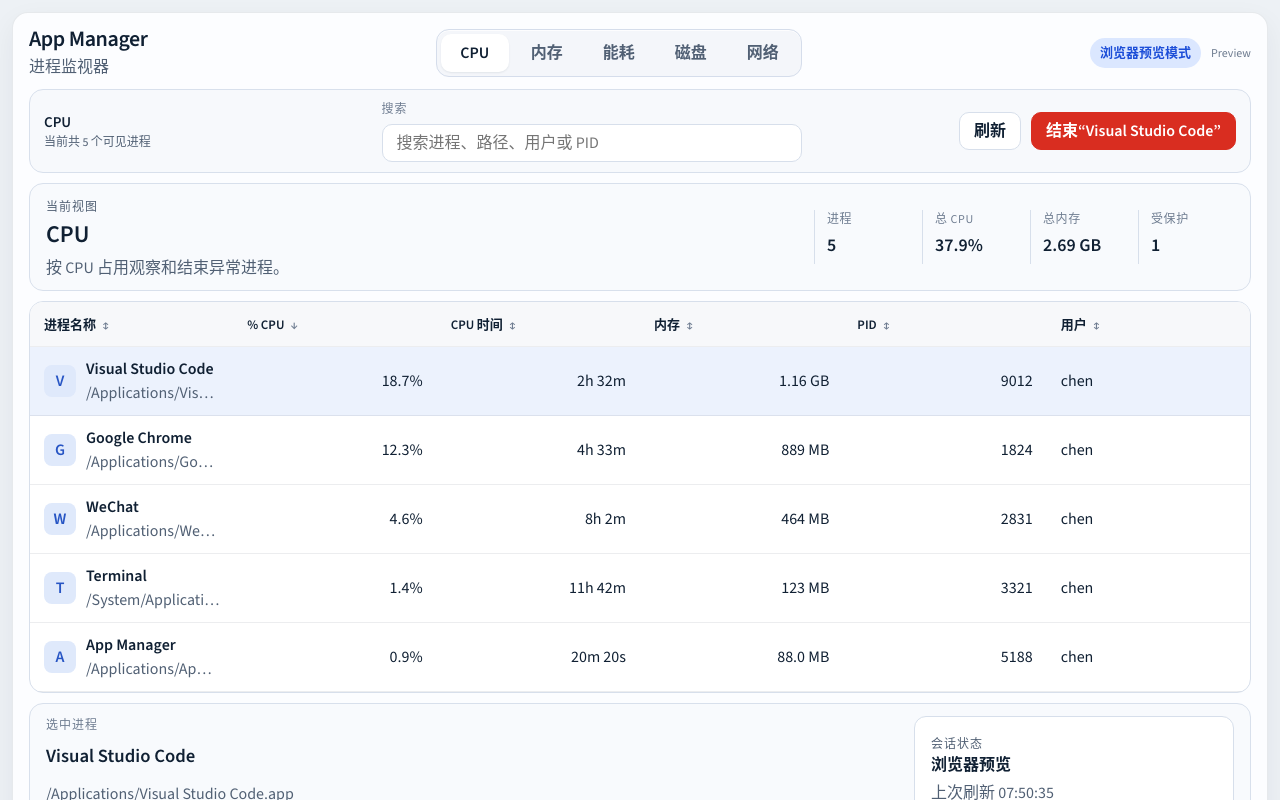
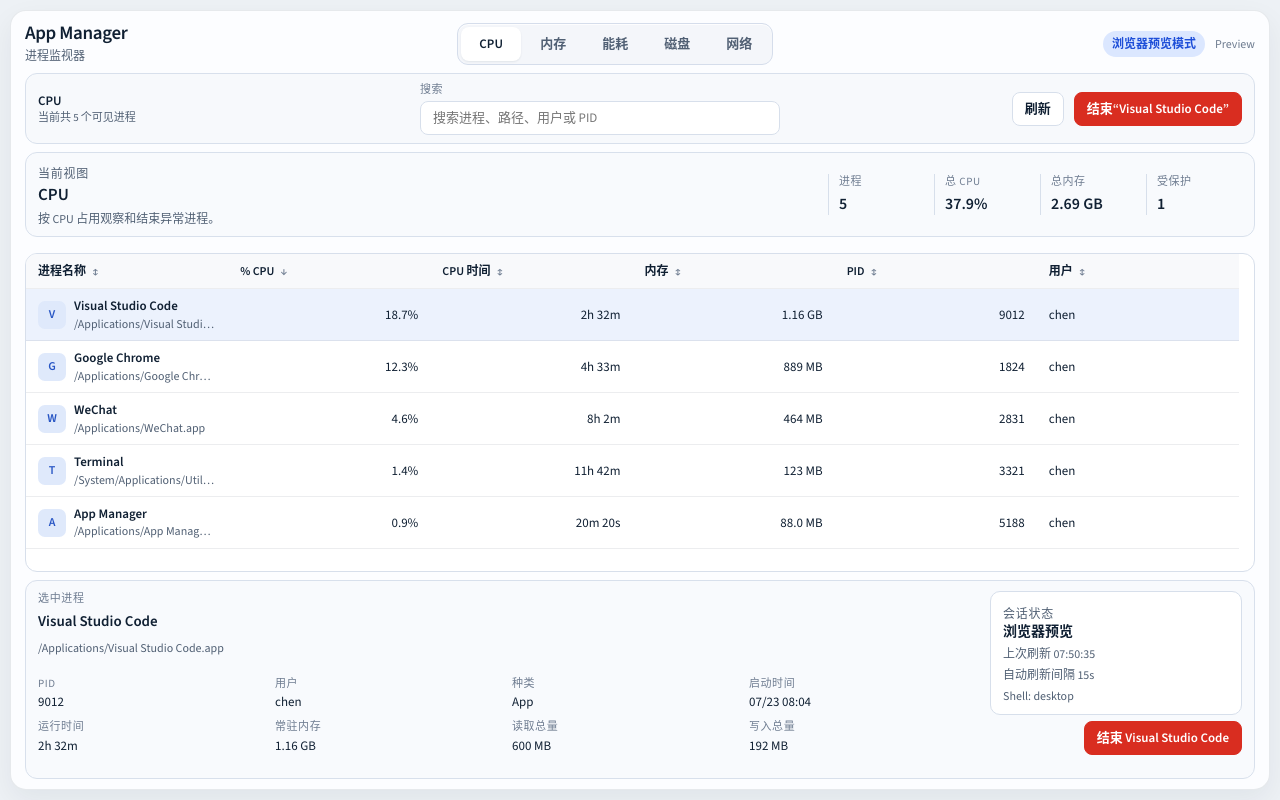
Before and after one commit to ZhcChen/App-Manager, a React (Vite) app in the folder desktop/: page / in a window 1280 px wide. Shown: the top 800 px of the page. Built offline with nearby package versions, Linux system fonts and the light colour scheme.

Commit message:
fix(desktop): tighten monitor layout density

```diff
--- a/desktop/src/styles/base.css
+++ b/desktop/src/styles/base.css
@@ -2,8 +2,14 @@
   color: var(--color-text-primary);
   background: #edf1f5;
   font-family: var(--font-family-ui);
+  --font-size-2xs: 11px;
+  --font-size-xs: 12px;
+  --font-size-sm: 13px;
+  --font-size-md: 14px;
+  --font-size-lg: 16px;
+  --font-size-xl: 18px;
   font-synthesis: none;
-  line-height: 1.5;
+  line-height: 1.4;
   text-rendering: optimizeLegibility;
   -webkit-font-smoothing: antialiased;
   -moz-osx-font-smoothing: grayscale;
@@ -16,11 +22,14 @@
 html,
 body,
 #root {
+  height: 100%;
   min-height: 100%;
 }
 
 body {
   margin: 0;
+  overflow: hidden;
+  font-size: var(--font-size-sm);
 }
 
 button,
@@ -37,21 +46,25 @@
 }
 
 .app-shell {
-  min-height: 100vh;
-  padding: 12px;
+  height: 100dvh;
+  min-height: 100dvh;
+  padding: 10px;
+  overflow: hidden;
 }
 
 .monitor-shell {
-  min-height: calc(100vh - 24px);
+  height: 100%;
+  min-height: 0;
   display: grid;
-  grid-template-rows: auto auto auto auto 1fr auto;
-  gap: 10px;
-  padding: 14px 16px 12px;
+  grid-template-rows: auto auto auto auto minmax(0, 1fr) auto;
+  gap: 8px;
+  padding: 12px 14px 10px;
   border: 1px solid rgba(16, 32, 51, 0.09);
   border-radius: 16px;
   background: #fcfdff;
   box-shadow: 0 10px 28px rgba(16, 32, 51, 0.06);
   font-variant-numeric: tabular-nums;
+  overflow: hidden;
 }
 
 .monitor-header,
@@ -66,7 +79,7 @@
   display: grid;
   grid-template-columns: auto 1fr auto;
   align-items: center;
-  gap: 16px;
+  gap: 12px;
 }
 
 .monitor-header__title h1,
@@ -76,7 +89,7 @@
 }
 
 .monitor-header__title h1 {
-  font-size: 22px;
+  font-size: 19px;
   line-height: 1.1;
   letter-spacing: -0.02em;
 }
@@ -88,6 +101,7 @@
 .detail-card p {
   margin: 4px 0 0;
   color: var(--color-text-secondary);
+  font-size: var(--font-size-xs);
 }
 
 .monitor-header__status {
@@ -99,16 +113,16 @@
 
 .monitor-header__runtime {
   color: var(--color-text-muted);
-  font-size: 12px;
+  font-size: var(--font-size-xs);
 }
 
 .view-tabs {
   display: inline-flex;
   align-items: center;
-  gap: 4px;
-  padding: 4px;
+  gap: 2px;
+  padding: 3px;
   justify-self: center;
-  border-radius: 13px;
+  border-radius: 11px;
   background: #f4f6fa;
   border: 1px solid #d5ddeb;
   box-shadow: inset 0 1px 0 rgba(255, 255, 255, 0.8);
@@ -122,12 +136,13 @@
 }
 
 .view-tabs button {
-  min-width: 68px;
-  min-height: 38px;
-  padding: 0 14px;
-  border-radius: 10px;
+  min-width: 60px;
+  min-height: 34px;
+  padding: 0 12px;
+  border-radius: 8px;
   color: var(--color-text-secondary);
   font-weight: 600;
+  font-size: var(--font-size-sm);
 }
 
 .view-tabs button.is-active {
@@ -138,15 +153,15 @@
 
 .monitor-toolbar {
   justify-content: space-between;
-  gap: 14px;
-  padding: 10px 14px;
-  border-radius: 14px;
+  gap: 12px;
+  padding: 8px 12px;
+  border-radius: 12px;
   background: #f7f9fc;
   border: 1px solid #d8e0ec;
 }
 
 .monitor-toolbar__meta {
-  min-width: 180px;
+  min-width: 150px;
 }
 
 .toolbar-title,
@@ -161,31 +176,31 @@
 }
 
 .toolbar-title {
-  font-size: 15px;
+  font-size: var(--font-size-sm);
   font-weight: 600;
 }
 
 .toolbar-subtitle {
   color: var(--color-text-secondary);
-  font-size: 12px;
+  font-size: var(--font-size-2xs);
 }
 
 .monitor-toolbar__search {
   flex: 1 1 auto;
-  max-width: 420px;
+  max-width: 360px;
 }
 
 .search-field {
   display: grid;
-  gap: 6px;
+  gap: 4px;
 }
 
 .search-label,
 .section-label {
   margin: 0;
   color: var(--color-text-muted);
-  font-size: 12px;
-  letter-spacing: 0.08em;
+  font-size: var(--font-size-2xs);
+  letter-spacing: 0.06em;
   text-transform: uppercase;
 }
 
@@ -195,12 +210,13 @@
 
 .search-field input {
   width: 100%;
-  min-height: 38px;
-  padding: 0 84px 0 14px;
+  min-height: 34px;
+  padding: 0 70px 0 12px;
   border: 1px solid var(--color-border-soft);
-  border-radius: 10px;
+  border-radius: 8px;
   background: #ffffff;
   color: var(--color-text-primary);
+  font-size: var(--font-size-sm);
 }
 
 .search-field input:focus,
@@ -218,10 +234,11 @@
   top: 50%;
   right: 8px;
   transform: translateY(-50%);
-  min-height: 30px;
-  padding: 0 10px;
-  border-radius: 8px;
+  min-height: 24px;
+  padding: 0 8px;
+  border-radius: 6px;
   color: var(--color-accent-strong);
+  font-size: var(--font-size-xs);
 }
 
 .monitor-toolbar__actions {
@@ -232,11 +249,12 @@
 
 .secondary-button,
 .danger-button {
-  min-height: 38px;
-  padding: 0 14px;
-  border-radius: 10px;
+  min-height: 34px;
+  padding: 0 12px;
+  border-radius: 8px;
   border: 1px solid var(--color-border-soft);
   font-weight: 600;
+  font-size: var(--font-size-sm);
 }
 
 .secondary-button {
@@ -253,46 +271,59 @@
 .monitor-summary {
   display: grid;
   grid-template-columns: minmax(0, 1fr) auto;
-  gap: 16px;
-  padding: 10px 16px;
-  border-radius: 14px;
+  gap: 12px;
+  padding: 8px 12px;
+  border-radius: 12px;
   background: #f8fafd;
   border: 1px solid #d8e0ec;
+}
+
+.monitor-summary__primary {
+  display: grid;
+  align-content: center;
+  gap: 2px;
+}
+
+.monitor-summary__primary h2 {
+  font-size: 17px;
+  line-height: 1.15;
 }
 
 .monitor-summary__stats {
   display: grid;
   grid-template-columns: repeat(4, minmax(96px, 1fr));
-  gap: 12px;
+  gap: 10px;
+  align-content: center;
 }
 
 .monitor-summary__stats div {
-  padding-left: 12px;
+  padding-left: 10px;
   border-left: 1px solid var(--color-border-soft);
 }
 
 .monitor-summary__stats dt {
   color: var(--color-text-muted);
-  font-size: 12px;
+  font-size: var(--font-size-2xs);
   text-transform: uppercase;
   letter-spacing: 0.05em;
 }
 
 .monitor-summary__stats dd {
-  margin-top: 4px;
-  font-size: 18px;
+  margin-top: 3px;
+  font-size: 16px;
   font-weight: 600;
+  white-space: nowrap;
 }
 
 .status-pill {
   display: inline-flex;
   align-items: center;
-  min-height: 30px;
-  padding: 0 10px;
+  min-height: 26px;
+  padding: 0 9px;
   border-radius: 999px;
   background: var(--color-accent-soft);
   color: var(--color-accent-strong);
-  font-size: 13px;
+  font-size: var(--font-size-xs);
   font-weight: 600;
 }
 
@@ -313,9 +344,9 @@
 
 .feedback-banner {
   justify-content: space-between;
-  gap: 16px;
-  padding: 12px 14px;
-  border-radius: 14px;
+  gap: 12px;
+  padding: 10px 12px;
+  border-radius: 12px;
   border: 1px solid var(--color-border-soft);
 }
 
@@ -328,18 +359,29 @@
 }
 
 .feedback-banner__title {
+  font-size: var(--font-size-sm);
   font-weight: 600;
 }
 
 .feedback-banner__copy {
   margin-top: 4px;
   color: var(--color-text-secondary);
+  font-size: var(--font-size-xs);
+}
+
+.monitor-shell > .feedback-banner {
+  grid-row: 4;
 }
 
 .process-table-wrap {
+  grid-row: 5;
+  min-height: 0;
+  height: 100%;
+  align-self: stretch;
   overflow: auto;
+  scrollbar-gutter: stable;
   border: 1px solid var(--color-border-soft);
-  border-radius: 14px;
+  border-radius: 12px;
   background: #ffffff;
 }
 
@@ -351,16 +393,17 @@
 
 .process-table th,
 .process-table td {
-  padding: 10px 14px;
+  padding: 8px 12px;
   border-bottom: 1px solid rgba(16, 32, 51, 0.08);
   vertical-align: middle;
+  font-size: var(--font-size-sm);
 }
 
 .process-table thead th {
   position: sticky;
   top: 0;
   z-index: 1;
-  background: #f7f8fa;
+  background: #f8f9fb;
 }
 
 .column-sort-button {
@@ -371,12 +414,12 @@
   padding: 0;
   color: var(--color-text-primary);
   font-weight: 600;
-  font-size: 13px;
+  font-size: var(--font-size-xs);
 }
 
 .sort-indicator {
   color: var(--color-text-muted);
-  font-size: 12px;
+  font-size: var(--font-size-2xs);
 }
 
 .process-table tbody tr {
@@ -394,20 +437,21 @@
 .process-cell__identity {
   display: flex;
   align-items: center;
-  gap: 10px;
+  gap: 8px;
   min-width: 0;
 }
 
 .process-cell__icon {
-  width: 32px;
-  height: 32px;
-  border-radius: 8px;
+  width: 28px;
+  height: 28px;
+  border-radius: 7px;
   display: grid;
   place-items: center;
   background: #dfe9fb;
   color: #2755c4;
   font-weight: 700;
   flex: 0 0 auto;
+  font-size: var(--font-size-xs);
 }
 
 .process-cell__content {
@@ -422,9 +466,15 @@
   white-space: nowrap;
 }
 
+.process-cell__content strong {
+  font-size: var(--font-size-sm);
+  font-weight: 600;
+}
+
 .process-cell__content span,
 .metric-busy {
   color: var(--color-text-secondary);
+  font-size: var(--font-size-xs);
 }
 
 .align-end {
@@ -435,10 +485,10 @@
   display: inline-flex;
   align-items: center;
   justify-content: center;
-  min-height: 28px;
-  padding: 0 10px;
+  min-height: 24px;
+  padding: 0 8px;
   border-radius: 999px;
-  font-size: 12px;
+  font-size: var(--font-size-2xs);
   font-weight: 600;
 }
 
@@ -452,13 +502,19 @@
   color: var(--color-danger-strong);
 }
 
+.monitor-shell > .empty-state {
+  grid-row: 5;
+}
+
 .detail-panel {
+  grid-row: 6;
   display: grid;
-  grid-template-columns: minmax(0, 1fr) 320px;
+  grid-template-columns: minmax(0, 1fr) 252px;
+  align-self: start;
   align-items: stretch;
-  gap: 16px;
-  padding: 12px 16px;
-  border-radius: 14px;
+  gap: 12px;
+  padding: 10px 12px;
+  border-radius: 12px;
   background: #f8fafd;
   border: 1px solid #d8e0ec;
 }
@@ -466,36 +522,57 @@
 .detail-panel__selection,
 .detail-panel__actions {
   display: grid;
-  gap: 8px;
+  gap: 6px;
+  min-width: 0;
+}
+
+.detail-panel__selection {
+  align-content: start;
+}
+
+.detail-panel__selection h3 {
+  font-size: 15px;
+  line-height: 1.2;
+}
+
+.detail-panel__actions {
+  align-content: start;
+}
+
+.detail-path {
+  overflow: hidden;
+  text-overflow: ellipsis;
+  white-space: nowrap;
 }
 
 .detail-grid {
   display: grid;
   grid-template-columns: repeat(4, minmax(0, 1fr));
-  gap: 10px;
+  gap: 8px;
 }
 
 .detail-grid dt {
   color: var(--color-text-muted);
-  font-size: 12px;
+  font-size: var(--font-size-2xs);
   text-transform: uppercase;
   letter-spacing: 0.05em;
 }
 
 .detail-grid dd {
-  margin-top: 4px;
+  margin-top: 2px;
+  font-size: var(--font-size-sm);
 }
 
 .detail-card {
-  padding: 14px 16px;
-  border-radius: 12px;
+  padding: 10px 12px;
+  border-radius: 10px;
   background: #ffffff;
   border: 1px solid var(--color-border-soft);
 }
 
 .detail-card h3 {
   margin: 0;
-  font-size: 16px;
+  font-size: var(--font-size-md);
 }
 
 .detail-panel__terminate {
@@ -503,7 +580,8 @@
 }
 
 .empty-state {
-  min-height: 260px;
+  min-height: 0;
+  height: 100%;
   display: grid;
   place-items: center;
   text-align: center;
@@ -515,6 +593,7 @@
 .empty-state h3 {
   margin: 0 0 8px;
   color: var(--color-text-primary);
+  font-size: var(--font-size-lg);
 }
 
 .empty-state--error {
@@ -537,7 +616,7 @@
 
 .dialog {
   width: min(100%, 420px);
-  padding: 24px;
+  padding: 20px;
   border-radius: 16px;
   background: #ffffff;
   border: 1px solid var(--color-border-soft);
@@ -548,18 +627,21 @@
 .meta-label {
   margin: 0 0 8px;
   color: var(--color-text-muted);
-  font-size: 12px;
+  font-size: var(--font-size-2xs);
   letter-spacing: 0.08em;
   text-transform: uppercase;
 }
 
 .dialog h2 {
   margin: 0;
+  font-size: var(--font-size-xl);
+  line-height: 1.2;
 }
 
 .dialog-copy {
   margin: 12px 0 0;
   color: var(--color-text-secondary);
+  font-size: var(--font-size-sm);
 }
 
 .dialog-actions {
```
